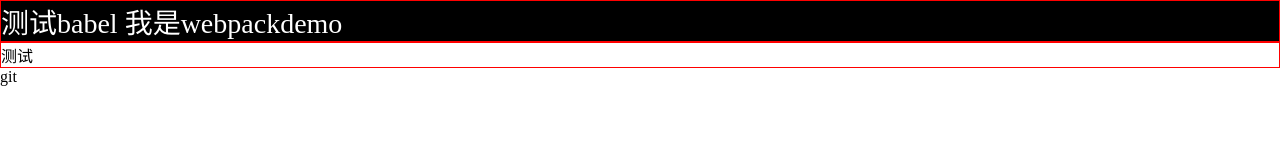
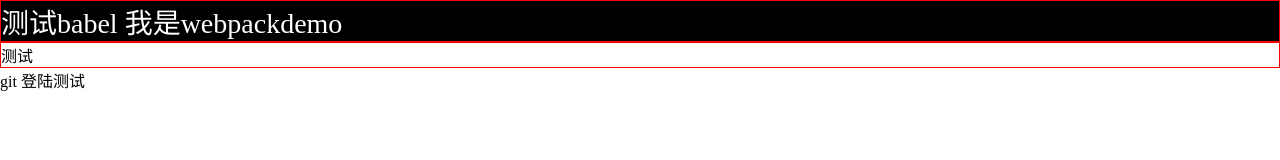
Before and after one commit to ThinkerK/webpack_test, a website built with webpack: page index.html in a window 1280 px wide. Built offline with nearby package versions, Linux system fonts and the light colour scheme.

```diff
--- a/index.html
+++ b/index.html
@@ -7,6 +7,6 @@
 	<body>
 		<div id="app"></div>
 		<div>测试</div>
-		git
+		git 登陆测试
 	</body>
 </html>
```
